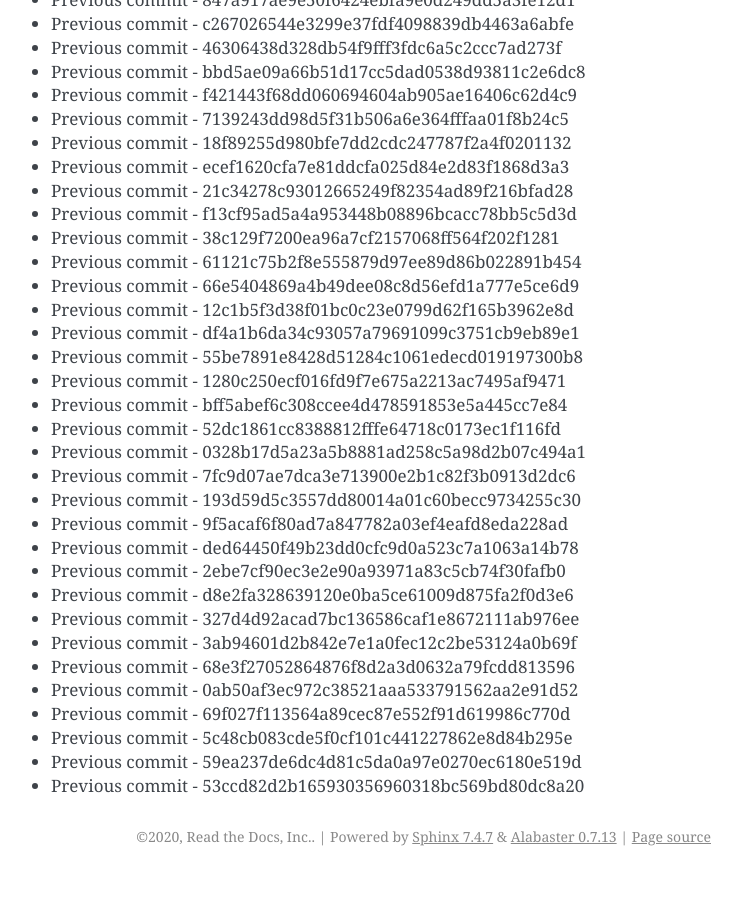
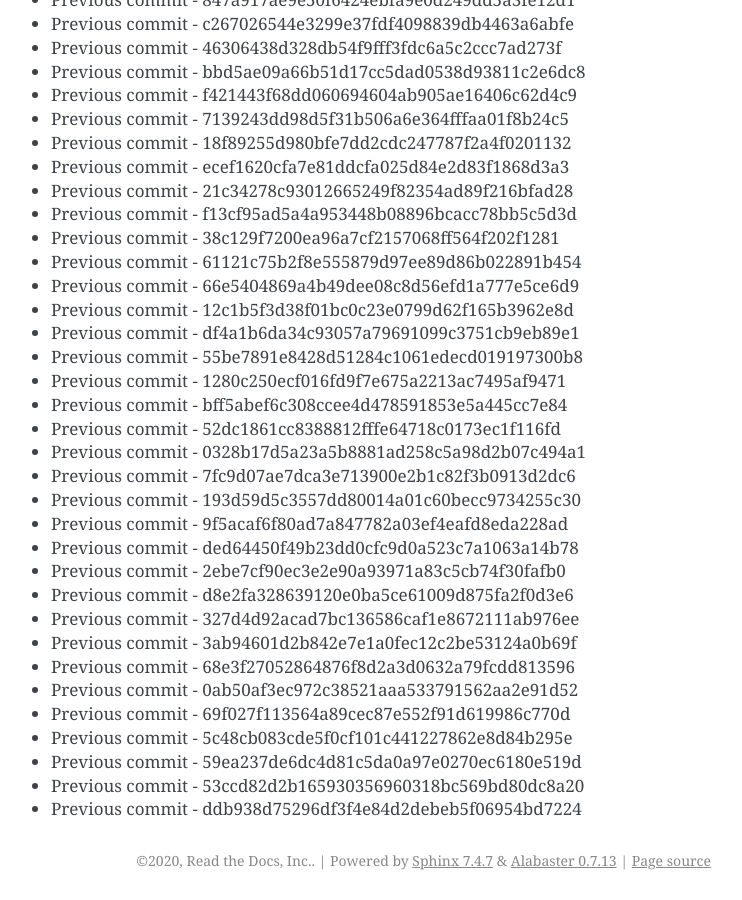
Before and after one commit to readthedocs/rtd-git-stresstest, a Sphinx documentation site: the page built from docs/updates.rst, in a window 1280 px wide and 900 px high, scrolled down 57982 px. Shown: the whole window, without its empty margins (399-1141 px from the left). Built offline with Sphinx 7.4.7, drawn with Linux system fonts in a browser that asks for light colours; before the commit the page ends 58858 px from its top, so only the background shows below that.

Commit message:
Generating commit from previous: ddb938d75296df3f4e84d2debeb5f06954bd7224

```diff
--- a/docs/updates.rst
+++ b/docs/updates.rst
@@ -2468,3 +2468,4 @@ It can be tested for any performance characteristics.
 * Previous commit - 5c48cb083cde5f0cf101c441227862e8d84b295e
 * Previous commit - 59ea237de6dc4d81c5da0a97e0270ec6180e519d
 * Previous commit - 53ccd82d2b165930356960318bc569bd80dc8a20
+* Previous commit - ddb938d75296df3f4e84d2debeb5f06954bd7224
```
